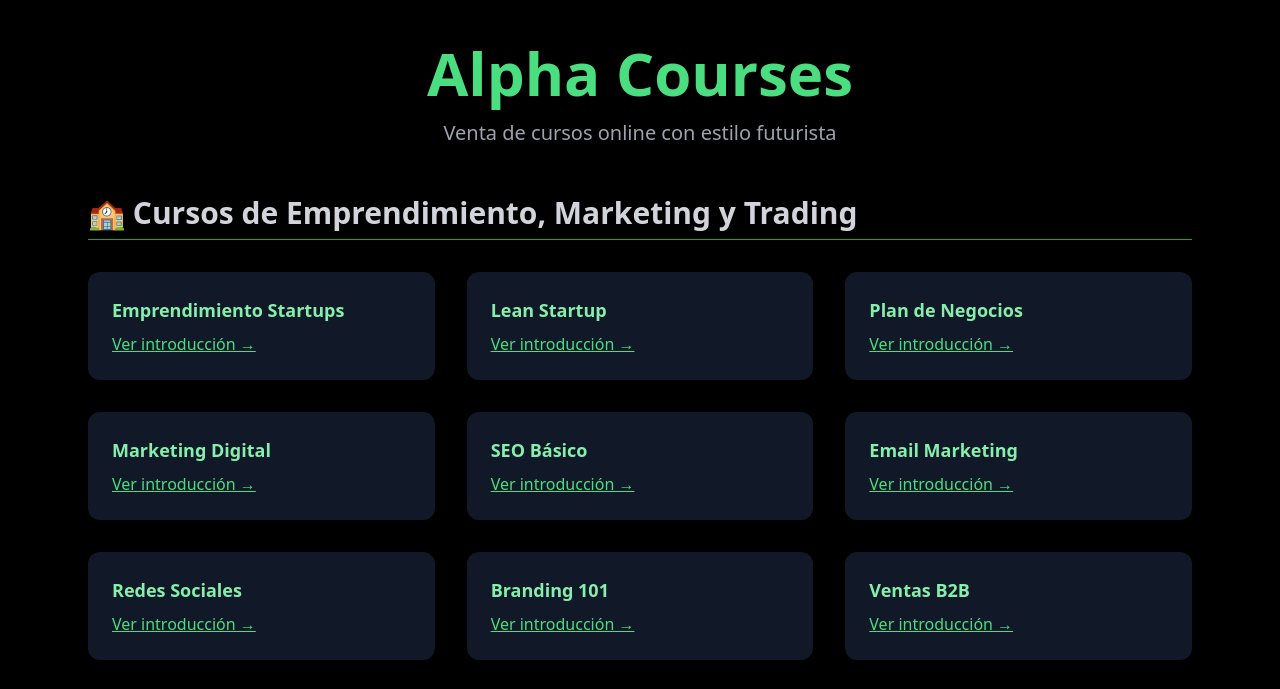
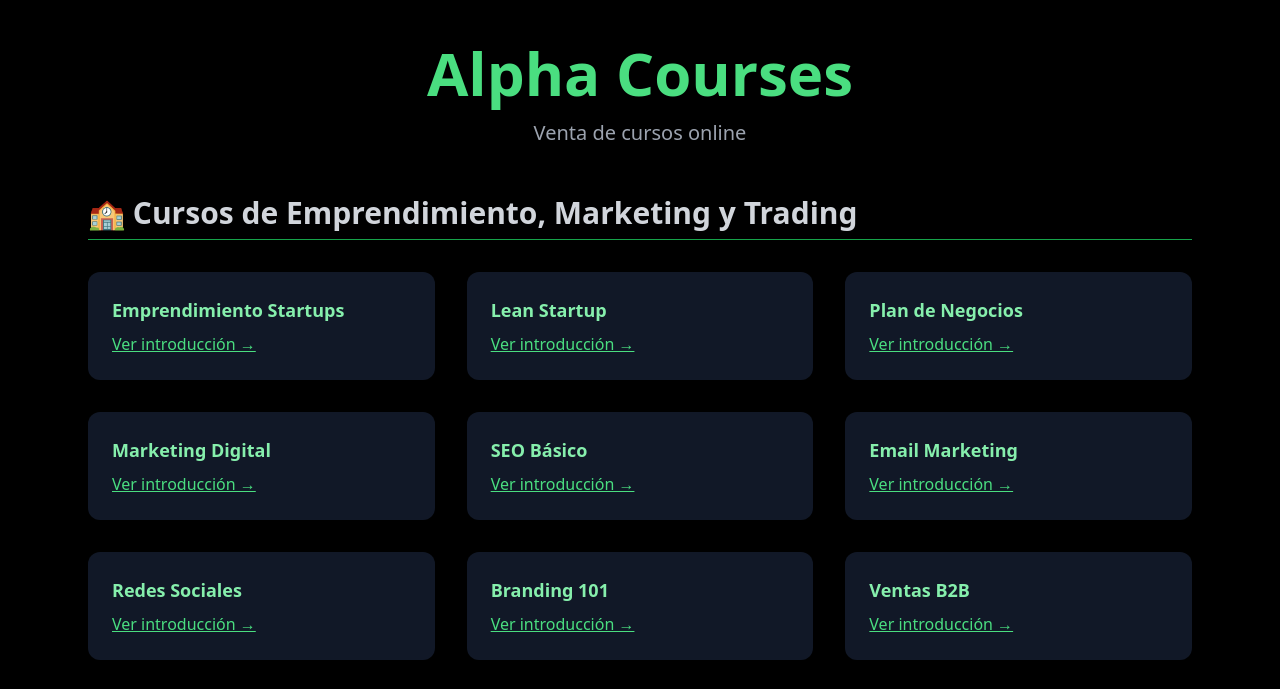
Before and after one commit to 1MELJEREMY/alphacourse.github.io, a plain HTML site: page index.html in a window 1280 px wide. Shown: the part 86-775 px from the top of the page. Drawn offline with nearby package versions, Linux system fonts and the light colour scheme.

Commit message:
Update index.html
Signed-off-by: 1MELJEREMY <1meljeremy1@gmail.com>

```diff
--- a/index.html
+++ b/index.html
@@ -31,7 +31,7 @@
   <!-- Hero -->
   <header class="text-center py-12">
     <h1 class="text-6xl font-bold text-green-400">Alpha Courses</h1>
-    <p class="text-xl text-gray-400 mt-4">Venta de cursos online con estilo futurista</p>
+    <p class="text-xl text-gray-400 mt-4">Venta de cursos online</p>
   </header>
 
   <!-- Cursos Online -->
```
